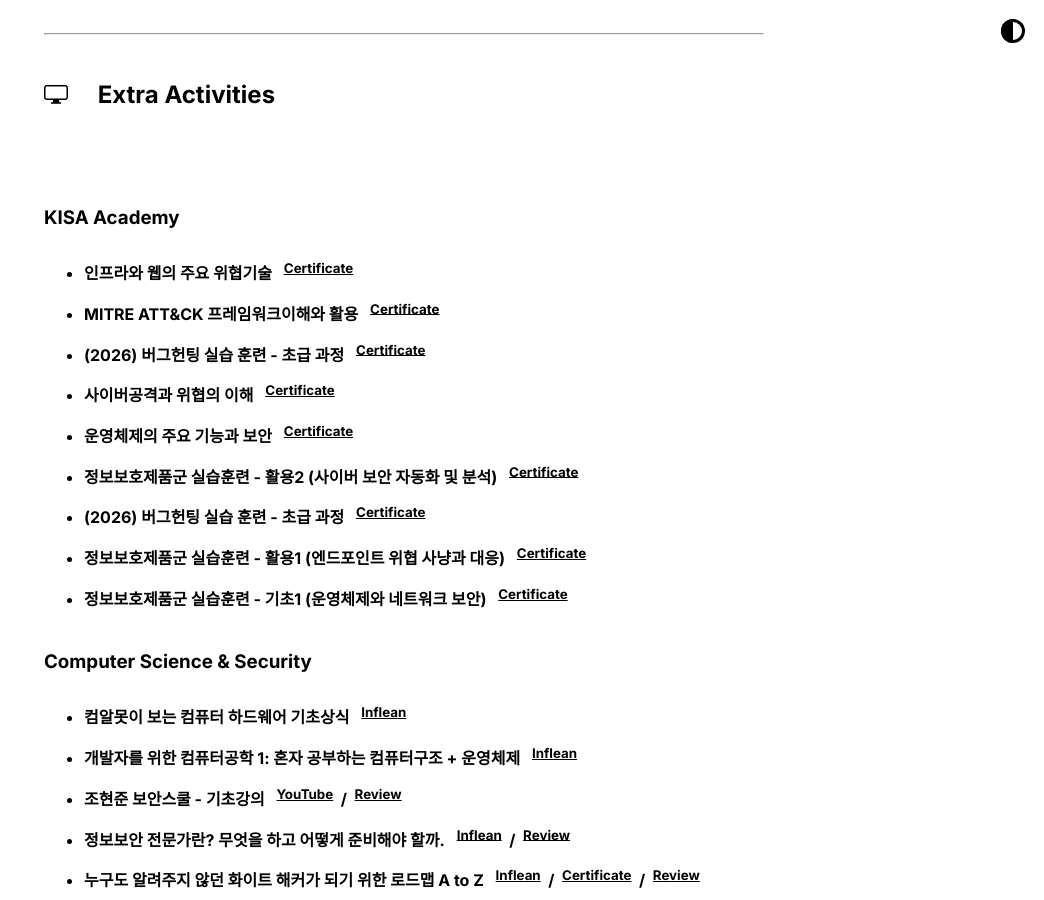
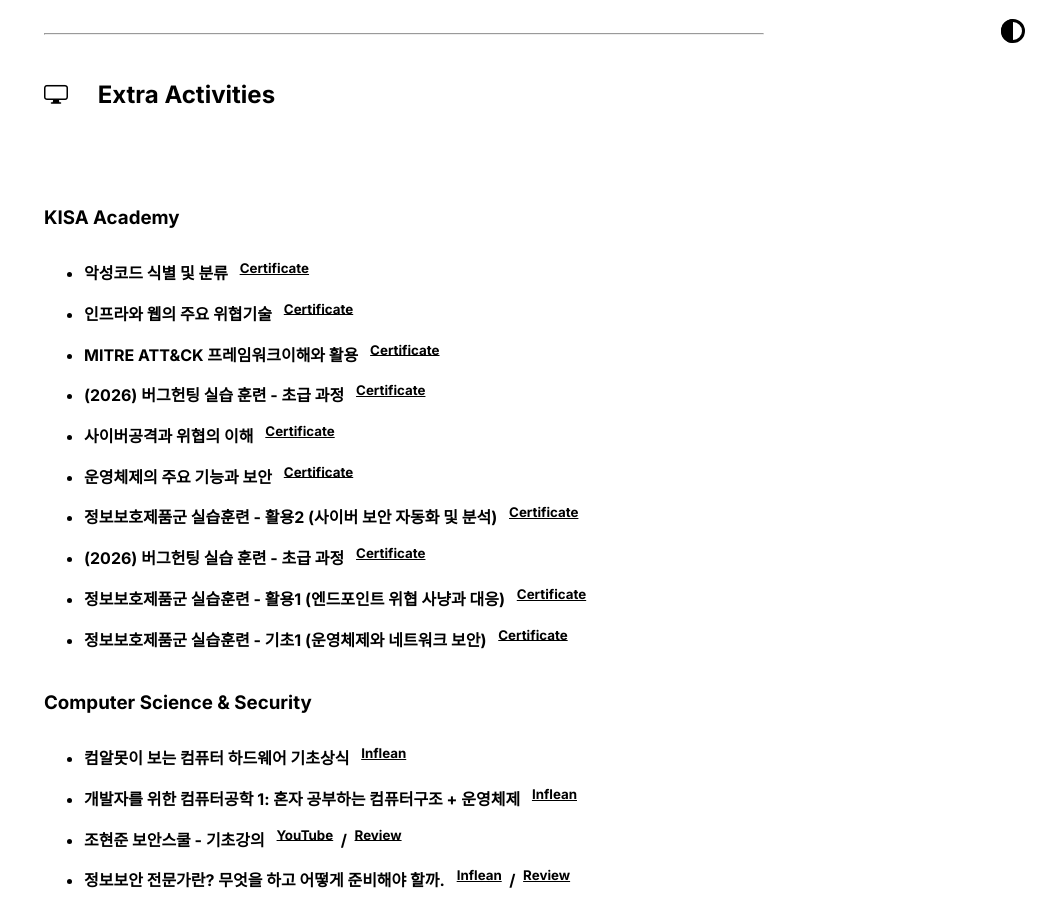
Before and after one commit to BangJeongBin/BangJeongBin.github.io, a Jekyll site: the page built from index.md, in a window 1280 px wide and 900 px high, scrolled down 2663 px. Shown: the whole window, without its empty margins (236-1280 px from the left). Built offline with Jekyll 4.4.1, drawn with Linux system fonts in a browser that asks for light colours.

Commit message:
Update activities_list.html

```diff
--- a/_includes/activities_list.html
+++ b/_includes/activities_list.html
@@ -1,5 +1,12 @@
 <h3><strong>KISA Academy</strong></h3>
 <ul>
+    <li>
+        <strong>
+            악성코드 식별 및 분류&ensp;
+            <sup><a href="https://drive.google.com/file/d/1qjSn7Q2muRWn9yfw4GOJaaXFBax1wZ08/view?usp=sharing">Certificate</a></sup>
+        </strong>
+    </li>
+
     <li>
         <strong>
             인프라와 웹의 주요 위협기술&ensp;
```
